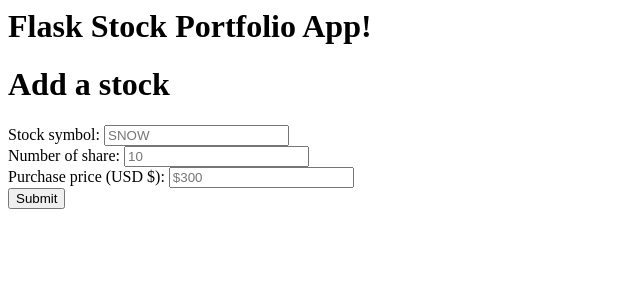
After one commit to gwenwindflower/flask-stock-portfolio, a Flask app: page /add_stock in a window 1280 px wide. The commit adds this page. Shown: the top 300 px of the page, without its empty margins (0-640 px from the left). Run offline with Flask 2, Linux system fonts and the light colour scheme; parts of the project's set-up code (start-up, migrations or seed data) failed here and were passed over.

Commit message:
Add initial forms

```diff
--- a/app.py
+++ b/app.py
@@ -1,7 +1,22 @@
-from flask import Flask, render_template
+from flask import Flask, render_template, request
 from markupsafe import escape
+from pydantic import BaseModel, validator, ValidationError
 
 app = Flask(__name__)
+
+
+class StockModel(BaseModel):
+    """Class for parsing new stock data from a form."""
+
+    stock_symbol: str
+    number_of_shares: int
+    purchase_price: float
+
+    @validator("stock_symbol")
+    def stock_symbol_check(cls, field):
+        if not field.isalpha() or len(field) > 5:
+            raise ValueError("Stock symbol must be 1-5 alphabetical characters")
+        return field.upper()
 
 
 @app.route("/")
@@ -28,3 +43,18 @@ def hello_message(message):
 @app.route("/blog_posts/<int:post_id>")
 def blog_post(post_id):
     return f"<h2>Hey look it's blog post #{post_id}</h2>"
+
+
+@app.route("/add_stock", methods=["GET", "POST"])
+def add_stock():
+    if request.method == "POST":
+        try:
+            stock_data = StockModel(
+                stock_symbol=request.form["stock_symbol"],
+                number_of_shares=request.form["number_of_shares"],
+                purchase_price=request.form["purchase_price"],
+            )
+            print(stock_data)
+        except ValidationError as e:
+            print(e)
+    return render_template("add_stock.html")
--- a/requirements.txt
+++ b/requirements.txt
@@ -3,4 +3,6 @@ Flask==2.2.2
 itsdangerous==2.1.2
 Jinja2==3.1.2
 MarkupSafe==2.1.1
+pydantic==1.10.2
+typing_extensions==4.4.0
 Werkzeug==2.2.2
--- /dev/null
+++ b/templates/add_stock.html
@@ -0,0 +1,17 @@
+{% extends "base.html" %}
+
+{% block content %}
+    <h1>Add a stock</h1>
+    <form method="post">
+        <label for="stockSymbol">Stock symbol:</label>
+        <input type="text" id="stockSymbol" name="stock_symbol" placeholder="SNOW" required pattern="[A-Z]{1,5}" />
+        <br>
+        <label for="numberOfShares">Number of share:</label>
+        <input type="text" id="numberOfShares" name="number_of_shares" placeholder="10" required />
+        <br>
+        <label for="purchasePrice">Purchase price (USD $):</label>
+        <input type="text" id="purchasePrice" name="purchase_price" placeholder="$300" required/>
+        <br>
+        <input type="submit">
+    </form>
+{% endblock %}
--- a/templates/base.html
+++ b/templates/base.html
@@ -8,7 +8,7 @@
 
   <body>
     <header>
-      <h1>Flask Stock Portfolio App</h1>
+      <h1>Flask Stock Portfolio App!</h1>
     </header>
 
     <main>
--- a/templates/index.html
+++ b/templates/index.html
@@ -2,6 +2,9 @@
 
 {% block content%}
 
-    <h1>Welcome to the Flask Stock Portfolio App!</h1>
+    <h1>Welcome to the Flask Stock Portfolio Appppppppppp!</h1>
+    <h2>Cuteness is cool.</h2>
+    <h3>Cuteness is sweet.</h3>
+    <h3>Cuteness is something that everybody loves.</h3>
 
 {% endblock %}
```
